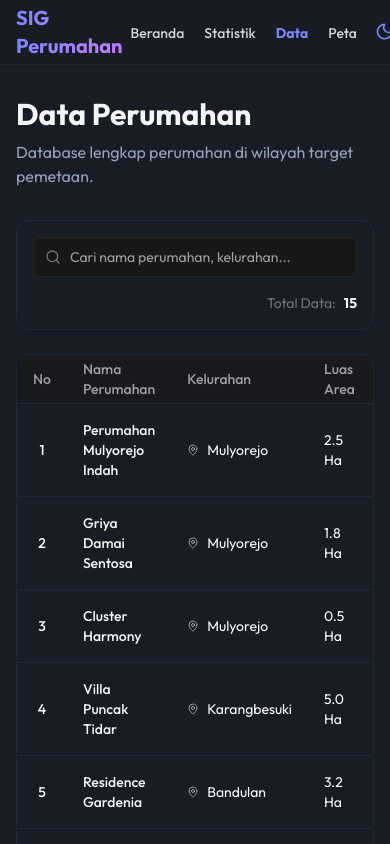
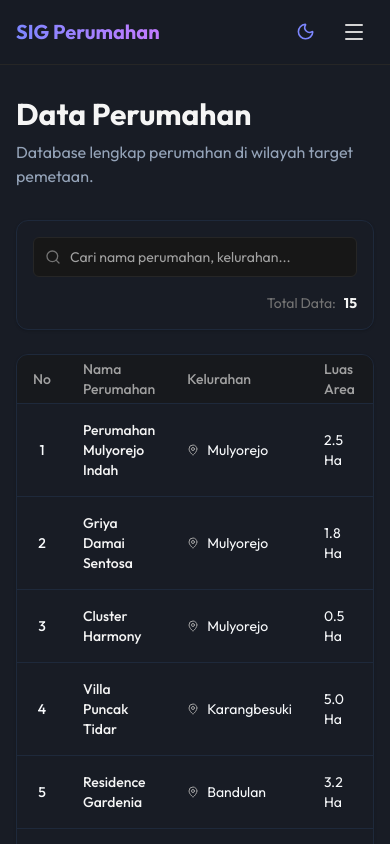
Before and after one commit to abimanyupewe/SIGC1_pemetaaan_perumahan, a React (Vite) app: page /data in a window 390 px wide. Shown: the top 844 px of the page. Built offline with nearby package versions, Linux system fonts and the light colour scheme.

Commit message:
feat : title page atau document

```diff
--- a/src/components/MapSection.tsx
+++ b/src/components/MapSection.tsx
@@ -57,14 +57,14 @@ export const MapSection: React.FC = () => {
                 </div>
 
                 {/* Map Card */}
-                <div className="flex-grow w-full h-[70vh] md:h-[75vh] relative group">
+                <div className="flex-grow w-full h-[60vh] md:h-[75vh] relative group">
                     <div className="absolute -inset-1 bg-gradient-to-r from-indigo-500 to-purple-600 rounded-[2.5rem] blur opacity-20 group-hover:opacity-40 transition duration-1000"></div>
                     <div className="relative h-full w-full bg-white dark:bg-card rounded-[2rem] shadow-2xl overflow-hidden border border-neutral-200 dark:border-white/10 ring-1 ring-black/5 dark:ring-white/10">
 
                         <MapComponent className="w-full h-full" />
 
                         {/* Top Overlay Controls */}
-                        <div className="absolute top-6 inset-x-6 flex justify-between items-start pointer-events-none">
+                        <div className="absolute top-4 inset-x-4 md:top-6 md:inset-x-6 flex justify-between items-start pointer-events-none">
                             <div className="bg-white/80 dark:bg-background/80 backdrop-blur-md px-4 py-2 rounded-full shadow-lg border border-white/20 dark:border-white/10 pointer-events-auto">
                                 <p className="text-sm font-medium text-indigo-700 dark:text-indigo-300 flex items-center gap-2">
                                     <span className="flex h-2 w-2 rounded-full bg-indigo-500 animate-pulse"></span>
--- a/src/components/Navbar.tsx
+++ b/src/components/Navbar.tsx
@@ -1,4 +1,4 @@
-import React from 'react';
+import React, { useState } from 'react';
 import {
     NavigationMenu,
     NavigationMenuItem,
@@ -9,14 +9,16 @@ import { cn } from '../lib/utils';
 import { Button } from './ui/button';
 import { ModeToggle } from './mode-toggle';
 import { useNavigate, useLocation } from 'react-router-dom';
+import { Menu, X } from 'lucide-react';
+import { motion, AnimatePresence } from 'framer-motion';
 
 export const Navbar = () => {
     const [activeSection, setActiveSection] = React.useState('home');
+    const [isMobileMenuOpen, setIsMobileMenuOpen] = useState(false);
     const navigate = useNavigate();
     const location = useLocation();
 
     React.useEffect(() => {
-        // Only run observer on home page
         if (location.pathname !== '/') return;
 
         const sections = document.querySelectorAll('div[id], section[id]');
@@ -37,15 +39,15 @@ export const Navbar = () => {
     }, [location.pathname]);
 
     const handleNavigation = (target: string) => {
+        setIsMobileMenuOpen(false); // Close mobile menu on navigate
+
         if (target === '/data') {
             navigate('/data');
             return;
         }
 
-        // For sections (home, stats, map)
         if (location.pathname !== '/') {
             navigate('/');
-            // Add a small delay to allow navigation to complete before scrolling
             setTimeout(() => {
                 const section = document.getElementById(target);
                 if (section) section.scrollIntoView({ behavior: 'smooth' });
@@ -64,82 +66,96 @@ export const Navbar = () => {
         return activeSection === id;
     };
 
+    const navItems = [
+        { id: 'home', label: 'Beranda' },
+        { id: 'stats-section', label: 'Statistik' },
+        { id: 'data', label: 'Data', path: '/data' },
+        { id: 'map-section', label: 'Peta' },
+    ];
+
     return (
         <header className="fixed top-0 w-full z-50 bg-white/80 dark:bg-background/80 backdrop-blur-md border-b border-neutral-100 dark:border-neutral-800 transition-all duration-300">
             <div className="container mx-auto px-4 h-16 flex items-center justify-between">
-                {/* Logo / Brand */}
+                {/* Logo */}
                 <div
-                    className="text-xl font-bold bg-clip-text text-transparent bg-linear-to-r from-indigo-600 to-purple-600 dark:from-indigo-400 dark:to-purple-400 font-sans cursor-pointer"
+                    className="text-xl font-bold bg-clip-text text-transparent bg-gradient-to-r from-indigo-600 to-purple-600 dark:from-indigo-400 dark:to-purple-400 font-sans cursor-pointer z-50 relative"
                     onClick={() => handleNavigation('home')}
                 >
                     SIG Perumahan
                 </div>
 
-                {/* Navigation Menu (Center) */}
-                <NavigationMenu className="flex">
-                    <NavigationMenuList className="gap-4 md:gap-8 overflow-x-auto no-scrollbar px-2">
-                        <NavigationMenuItem>
+                {/* Desktop Menu */}
+                <NavigationMenu className="hidden md:flex">
+                    <NavigationMenuList className="gap-8">
+                        {navItems.map((item) => (
+                            <NavigationMenuItem key={item.id}>
                                 <NavigationMenuLink
                                     className={cn(
-                                    "text-sm font-medium cursor-pointer transition-colors duration-300 whitespace-nowrap hover:text-indigo-600 dark:hover:text-indigo-400",
-                                    isActive('home')
+                                        "text-sm font-medium cursor-pointer transition-colors duration-300 hover:text-indigo-600 dark:hover:text-indigo-400",
+                                        isActive(item.id)
                                             ? "text-indigo-600 dark:text-indigo-400 font-bold"
                                             : "text-neutral-600 dark:text-neutral-300"
                                     )}
-                                onClick={() => handleNavigation('home')}
+                                    onClick={() => handleNavigation(item.path || item.id)}
                                 >
-                                Beranda
+                                    {item.label}
                                 </NavigationMenuLink>
                             </NavigationMenuItem>
-                        <NavigationMenuItem>
-                            <NavigationMenuLink
-                                className={cn(
-                                    "text-sm font-medium cursor-pointer transition-colors duration-300 whitespace-nowrap hover:text-indigo-600 dark:hover:text-indigo-400",
-                                    isActive('stats-section')
-                                        ? "text-indigo-600 dark:text-indigo-400 font-bold"
-                                        : "text-neutral-600 dark:text-neutral-300"
-                                )}
-                                onClick={() => handleNavigation('stats-section')}
-                            >
-                                Statistik
-                            </NavigationMenuLink>
-                        </NavigationMenuItem>
-                        <NavigationMenuItem>
-                            <NavigationMenuLink
-                                className={cn(
-                                    "text-sm font-medium cursor-pointer transition-colors duration-300 whitespace-nowrap hover:text-indigo-600 dark:hover:text-indigo-400",
-                                    isActive('data')
-                                        ? "text-indigo-600 dark:text-indigo-400 font-bold"
-                                        : "text-neutral-600 dark:text-neutral-300"
-                                )}
-                                onClick={() => handleNavigation('/data')}
-                            >
-                                Data
-                            </NavigationMenuLink>
-                        </NavigationMenuItem>
-                        <NavigationMenuItem>
-                            <NavigationMenuLink
-                                className={cn(
-                                    "text-sm font-medium cursor-pointer transition-colors duration-300 whitespace-nowrap hover:text-indigo-600 dark:hover:text-indigo-400",
-                                    isActive('map-section')
-                                        ? "text-indigo-600 dark:text-indigo-400 font-bold"
-                                        : "text-neutral-600 dark:text-neutral-300"
-                                )}
-                                onClick={() => handleNavigation('map-section')}
-                            >
-                                Peta
-                            </NavigationMenuLink>
-                        </NavigationMenuItem>
+                        ))}
                     </NavigationMenuList>
                 </NavigationMenu>
 
-                {/* Right Action (e.g. Fullscreen Button) */}
-                <div className="flex items-center gap-2">
+                {/* Desktop Actions */}
+                <div className="hidden md:flex items-center gap-2">
                     <ModeToggle />
                     <Button variant="ghost" size="sm" onClick={() => handleNavigation('map-section')}>
                         Mulai
                     </Button>
                 </div>
+
+                {/* Mobile Toggle */}
+                <div className="flex md:hidden items-center gap-2 z-50">
+                    <ModeToggle />
+                    <button
+                        onClick={() => setIsMobileMenuOpen(!isMobileMenuOpen)}
+                        className="p-2 text-neutral-600 dark:text-neutral-300"
+                    >
+                        {isMobileMenuOpen ? <X /> : <Menu />}
+                    </button>
+                </div>
+
+                {/* Mobile Menu Overlay */}
+                <AnimatePresence>
+                    {isMobileMenuOpen && (
+                        <motion.div
+                            initial={{ opacity: 0, y: -20 }}
+                            animate={{ opacity: 1, y: 0 }}
+                            exit={{ opacity: 0, y: -20 }}
+                            className="fixed inset-0 top-0 left-0 w-full h-screen bg-white dark:bg-background pt-24 px-6 flex flex-col gap-6 md:hidden z-40"
+                        >
+                            {navItems.map((item) => (
+                                <div
+                                    key={item.id}
+                                    className={cn(
+                                        "text-2xl font-medium cursor-pointer py-2 border-b border-neutral-100 dark:border-neutral-800",
+                                        isActive(item.id)
+                                            ? "text-indigo-600 dark:text-indigo-400"
+                                            : "text-neutral-600 dark:text-neutral-300"
+                                    )}
+                                    onClick={() => handleNavigation(item.path || item.id)}
+                                >
+                                    {item.label}
+                                </div>
+                            ))}
+                            <Button
+                                className="mt-4 w-full text-lg py-6"
+                                onClick={() => handleNavigation('map-section')}
+                            >
+                                Mulai Jelajahi
+                            </Button>
+                        </motion.div>
+                    )}
+                </AnimatePresence>
             </div>
         </header>
     );
--- a/src/components/StatsSection.tsx
+++ b/src/components/StatsSection.tsx
@@ -66,7 +66,7 @@ const Counter = ({ value, suffix }: { value: number; suffix: string }) => {
 
 export const StatsSection = () => {
     return (
-        <section id="stats-section" className="py-24 bg-white dark:bg-background relative overflow-hidden">
+        <section id="stats-section" className="py-12 md:py-24 bg-white dark:bg-background relative overflow-hidden">
             {/* Background Decorations */}
             <div className="absolute top-0 left-0 w-full h-full overflow-hidden pointer-events-none">
                 <div className="absolute top-[-10%] right-[-5%] w-96 h-96 bg-indigo-500/10 rounded-full blur-3xl dark:bg-indigo-500/5"></div>
--- a/src/pages/DataPage.tsx
+++ b/src/pages/DataPage.tsx
@@ -14,6 +14,7 @@ import {
 import { Input } from "../components/ui/input";
 import { Button } from "../components/ui/button";
 import { Search, MapPin } from 'lucide-react';
+import { useDocumentTitle } from '../hooks/useDocumentTitle';
 
 // Mock Data
 // Mock Data
@@ -36,6 +37,7 @@ const housingData = [
 ];
 
 export const DataPage = () => {
+    useDocumentTitle('Data Perumahan - SIG Mulyorejo');
     const [searchTerm, setSearchTerm] = useState("");
     const [loading, setLoading] = useState(true);
 
--- a/src/pages/FullMapPage.tsx
+++ b/src/pages/FullMapPage.tsx
@@ -3,8 +3,10 @@ import MapComponent from '../web_gis';
 import { Button } from '../components/ui/button';
 import { useNavigate } from 'react-router-dom';
 import { ArrowLeft } from 'lucide-react';
+import { useDocumentTitle } from '../hooks/useDocumentTitle';
 
 const FullMapPage: React.FC = () => {
+    useDocumentTitle('Peta Fullscreen - SIG Perumahan');
     const navigate = useNavigate();
 
     return (
--- a/src/pages/Home.tsx
+++ b/src/pages/Home.tsx
@@ -6,8 +6,11 @@ import { Navbar } from '../components/Navbar';
 import { Footer } from '../components/Footer';
 import { FaqSection } from '../components/FaqSection';
 import { LayoutMapSection } from '../components/LayoutMapSection';
+import { useDocumentTitle } from '../hooks/useDocumentTitle';
 
 const Home: React.FC = () => {
+    useDocumentTitle('Beranda - SIG Perumahan Mulyorejo');
+
     const scrollToMap = () => {
         const mapSection = document.getElementById('map-section');
         if (mapSection) {
```
Also changed, not shown: src/hooks/useDocumentTitle.ts (added, +12 -0 lines). Lines whose indentation alone changed are shown as unchanged.
